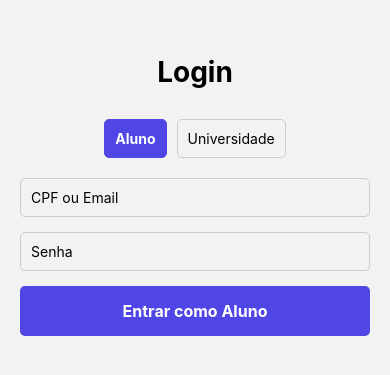
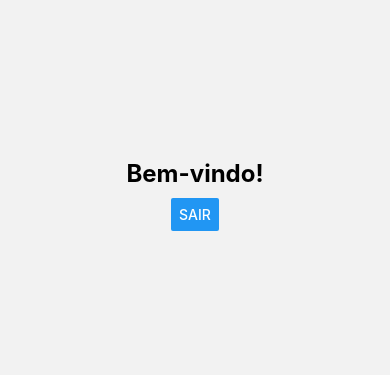
Before and after one commit to Venturaa10/projeto-mobile-unisuam, a React Native app in the folder frontend/: screen /Home in a window 390 px wide. Shown: the part 227-602 px from the top of the page. Built offline with nearby package versions, Linux system fonts and the light colour scheme.

Commit message:
- Criar a tela de `HomeScreen`. - Configurar `Login` para armazenar o token do usuario e redirecionar para `HomeScreen`.

```diff
--- a/frontend/package.json
+++ b/frontend/package.json
@@ -10,6 +10,7 @@
   },
   "dependencies": {
     "@expo/metro-runtime": "~5.0.4",
+    "@react-native-async-storage/async-storage": "^2.2.0",
     "@react-navigation/native": "^7.1.17",
     "@react-navigation/native-stack": "^7.3.26",
     "axios": "^1.11.0",
@@ -19,9 +20,9 @@
     "react": "19.0.0",
     "react-dom": "19.0.0",
     "react-native": "0.79.6",
-    "react-native-web": "^0.20.0",
+    "react-native-safe-area-context": "5.4.0",
     "react-native-screens": "~4.11.1",
-    "react-native-safe-area-context": "5.4.0"
+    "react-native-web": "^0.20.0"
   },
   "devDependencies": {
     "@babel/core": "^7.25.2",
--- a/frontend/src/navigation/AppNavigator.tsx
+++ b/frontend/src/navigation/AppNavigator.tsx
@@ -3,7 +3,7 @@ import React from "react";
 import { NavigationContainer } from "@react-navigation/native";
 import { createNativeStackNavigator } from "@react-navigation/native-stack";
 import LoginScreen from "../screens/LoginScreen";
-// import HomeScreen from "../screens/HomeScreen";
+import HomeScreen from "../screens/HomeScreen";
 
 export type RootStackParamList = {
   Login: undefined;
@@ -17,7 +17,7 @@ export default function AppNavigator() {
     <NavigationContainer>
       <Stack.Navigator initialRouteName="Login">
         <Stack.Screen name="Login" component={LoginScreen} options={{ headerShown: false }} />
-        {/* <Stack.Screen name="Home" component={HomeScreen} options={{ headerShown: false }} /> */}
+        <Stack.Screen name="Home" component={HomeScreen} options={{ headerShown: false }} />
       </Stack.Navigator>
     </NavigationContainer>
   );
--- a/frontend/src/screens/HomeScreen.tsx
+++ b/frontend/src/screens/HomeScreen.tsx
@@ -0,0 +1,36 @@
+import React, { useEffect, useState } from "react";
+import { View, Text, Button, StyleSheet, Alert } from "react-native";
+import AsyncStorage from "@react-native-async-storage/async-storage";
+
+const HomeScreen: React.FC = () => {
+  const [tipo, setTipo] = useState<string | null>(null);
+
+  useEffect(() => {
+    const loadData = async () => {
+      const storedTipo = await AsyncStorage.getItem("tipo");
+      setTipo(storedTipo);
+    };
+    loadData();
+  }, []);
+
+  const handleLogout = async () => {
+    await AsyncStorage.removeItem("token");
+    await AsyncStorage.removeItem("tipo");
+    Alert.alert("Logout", "Você saiu da conta");
+  };
+
+  return (
+    <View style={styles.container}>
+      <Text style={styles.title}>Bem-vindo!</Text>
+      {tipo && <Text>Você está logado como: {tipo}</Text>}
+      <Button title="Sair" onPress={handleLogout} />
+    </View>
+  );
+};
+
+const styles = StyleSheet.create({
+  container: { flex: 1, justifyContent: "center", alignItems: "center" },
+  title: { fontSize: 24, fontWeight: "bold", marginBottom: 10 },
+});
+
+export default HomeScreen;
--- a/frontend/src/screens/LoginScreen.tsx
+++ b/frontend/src/screens/LoginScreen.tsx
@@ -2,6 +2,12 @@
 import React, { useState } from "react";
 import { View, Text, TextInput, TouchableOpacity, StyleSheet, Alert } from "react-native";
 import api, { LoginResponse } from "../services/api";
+import AsyncStorage from "@react-native-async-storage/async-storage";
+import { useNavigation } from "@react-navigation/native";
+import { NativeStackNavigationProp } from "@react-navigation/native-stack";
+import { RootStackParamList } from "../navigation/AppNavigator";
+
+type LoginScreenNavigationProp = NativeStackNavigationProp<RootStackParamList, "Login">;
 
 type UserType = "aluno" | "universidade";
 
@@ -10,6 +16,7 @@ const LoginScreen: React.FC = () => {
   const [login, setLogin] = useState("");
   const [senha, setSenha] = useState("");
   const [loading, setLoading] = useState(false);
+  const navigation = useNavigation<LoginScreenNavigationProp>();
 
 const handleLogin = async () => {
   if (!login || !senha) {
@@ -22,9 +29,15 @@ const handleLogin = async () => {
     const endpoint = userType === "aluno" ? "/auth/aluno" : "/auth/universidade";
     const response = await api.post<LoginResponse>(endpoint, { login, senha });
 
-    Alert.alert("Sucesso", `Logado como ${response.data.tipo}`);
+    // Salvar token e tipo
+    await AsyncStorage.setItem("token", response.data.token);
+    await AsyncStorage.setItem("tipo", response.data.tipo);
+
+    // Alert.alert("Sucesso", `Logado como ${response.data.tipo}`);
     console.log("TOKEN:", response.data.token);
-    // salvar token e redirecionar
+
+    // Redirecionar para a HomeScreen
+    navigation.navigate("Home");
   } catch (err: any) {
     Alert.alert("Erro", err.response?.data?.error || "Erro ao logar");
   } finally {
```
